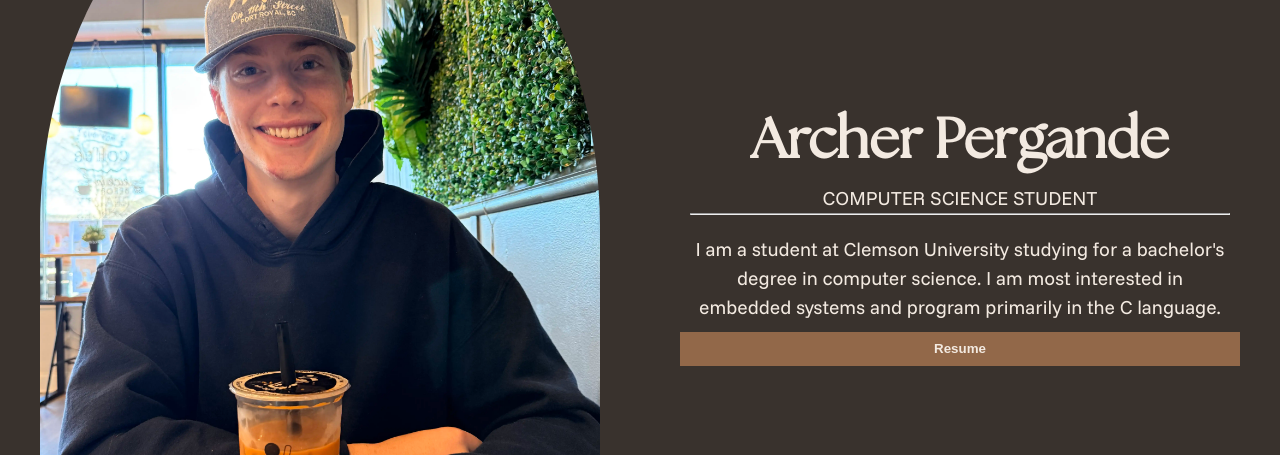
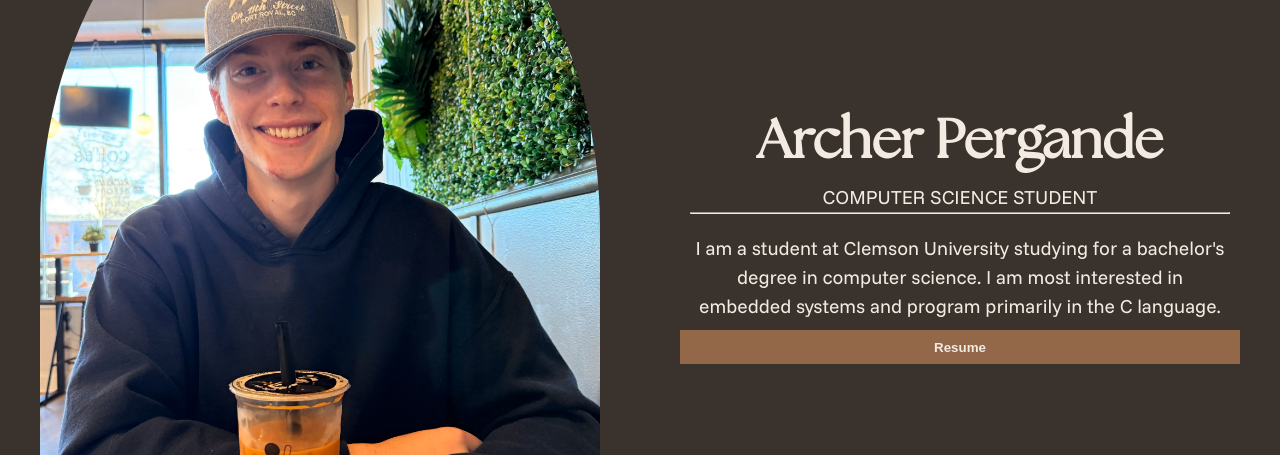
Before and after one commit to archerpergande/archerpergande.github.io, a Jekyll site: the page built from README.md, in a window 1280 px wide and 900 px high. Shown: the part 242-697 px from the top of the window. Built offline with Jekyll 4.4.1, drawn with Linux system fonts in a browser that asks for light colours; our own code applies the rules of GitHub Pages for plain Markdown files.

Commit message:
update hero text size

```diff
--- a/_sass/_hero.scss
+++ b/_sass/_hero.scss
@@ -12,8 +12,7 @@
     background-color: $color-background;
 }
 
-// Necessary for rendering on mobile devices
-// padding does not work for mobile
+// Necessary container for rendering on mobile devices
 .hero-image-container {
     height: 100%;
     width: 100%;
@@ -45,7 +44,7 @@
 
     h1 {
         font-family: $font-accent;
-        font-size: 3.5rem;
+        font-size: calc(1rem + 3vw);
         margin: 0px;
     }
 
@@ -84,7 +83,7 @@
 }
 
 @media (max-width: 1150px) and (max-height: 600px) {
-    .hero-image {
+    .hero-image-container {
         display: none;
     }
 
```
